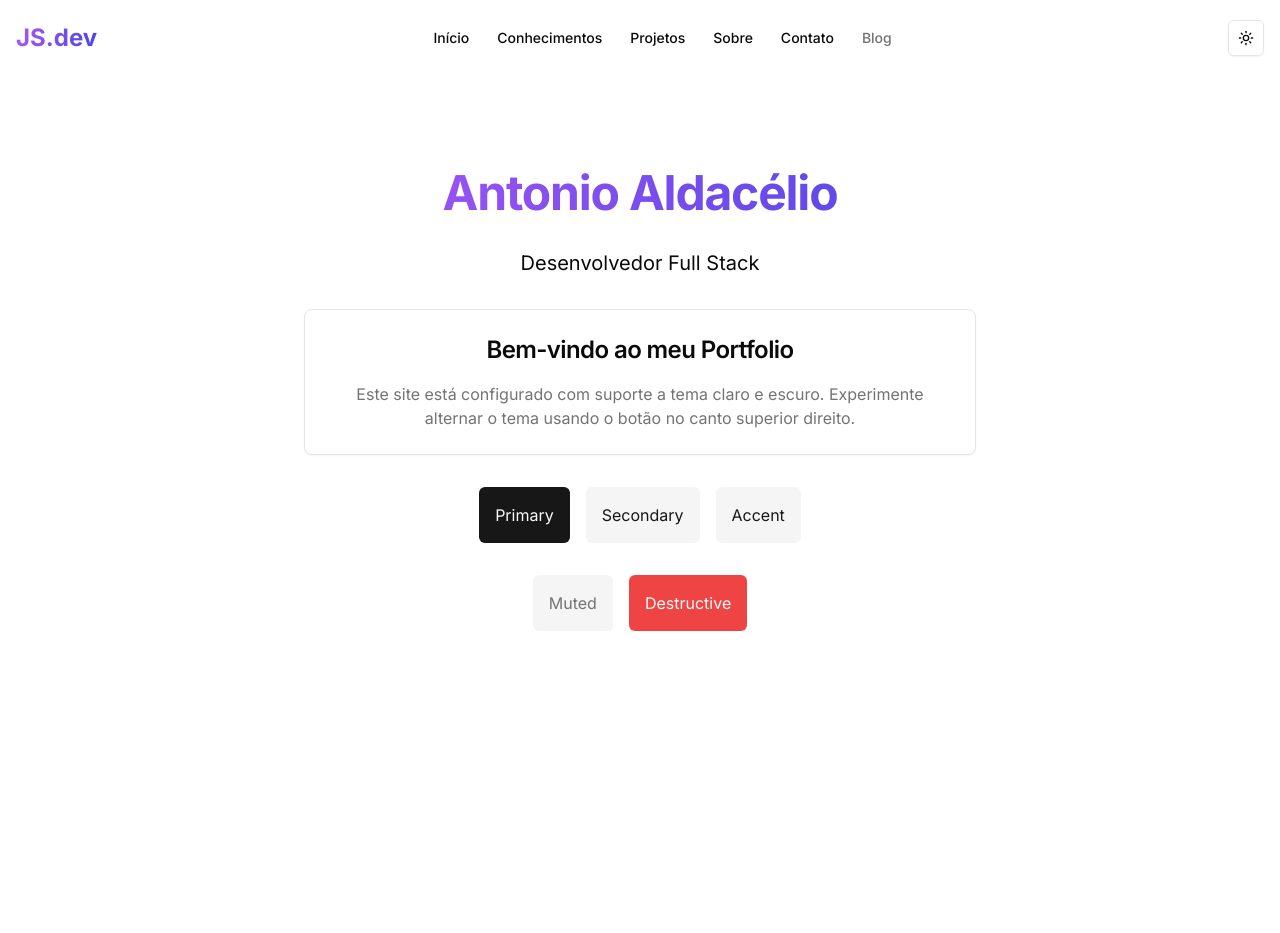
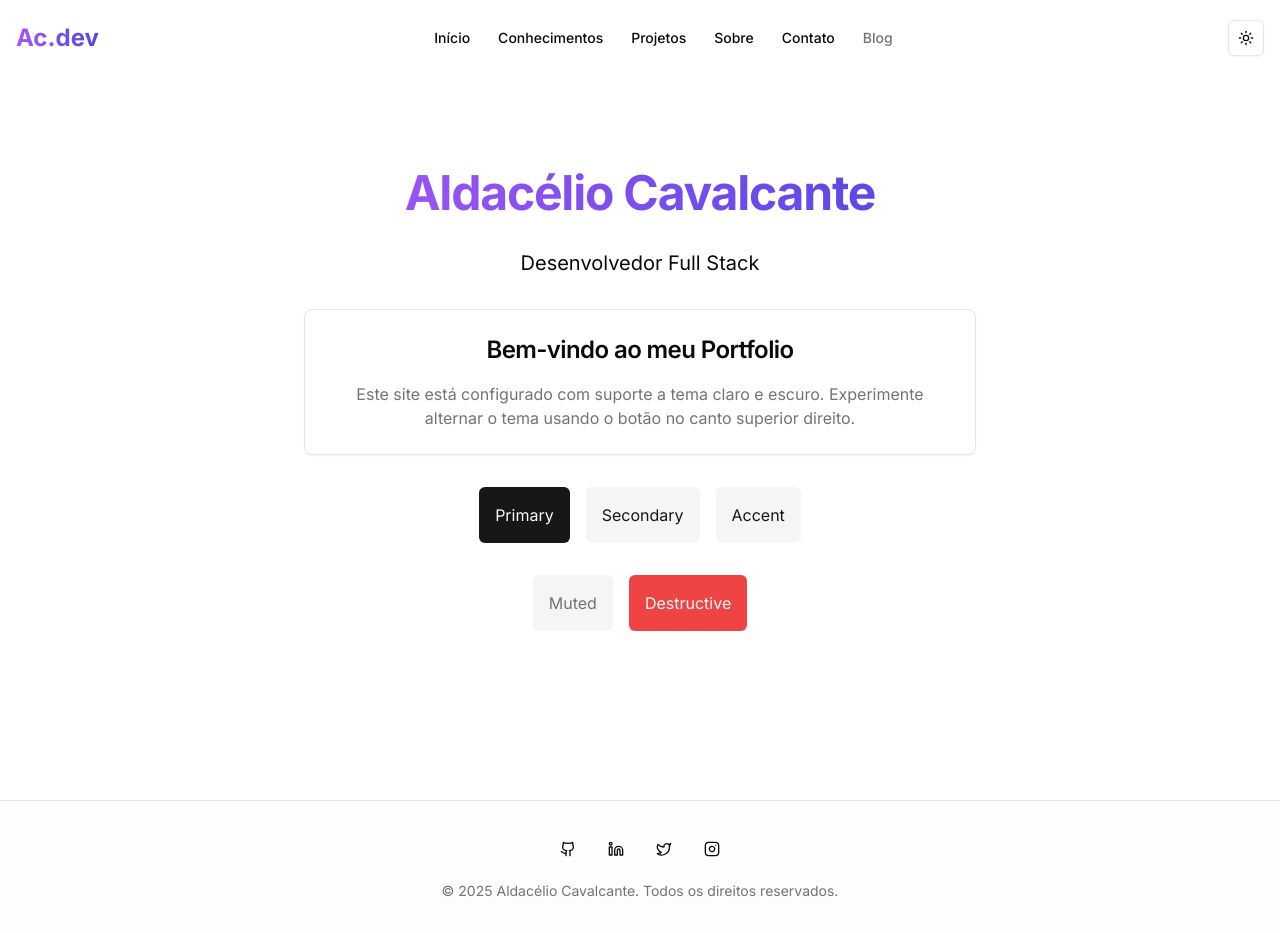
Before and after one commit to Aldacelio/meu-portfolio, a Next.js app in the folder frontend/: page / in a window 1280 px wide. Before the commit the page ends 800 px from the top, so only its background shows below. Built offline with nearby package versions, Linux system fonts and the light colour scheme.

Commit message:
feat: implement footer and update layout

```diff
--- a/frontend/app/layout.tsx
+++ b/frontend/app/layout.tsx
@@ -8,8 +8,8 @@ import Footer from "@/components/footer";
 const inter = Inter({ subsets: ["latin"] })
 
 export const metadata: Metadata = {
-  title: "Antonio Aldacélio | Desenvolvedor Full Stack",
-  description: "Portfolio de Antonio Aldacélio, desenvolvedor Full Stack especializado em React, Next.js e Java.",
+  title: "Aldacélio Cavalcante | Desenvolvedor Full Stack",
+  description: "Portfolio de Aldacélio Cavalcante, desenvolvedor Full Stack especializado em React, Next.js e Java.",
 }
 
 export default function RootLayout({
@@ -31,6 +31,7 @@ export default function RootLayout({
             <main className="flex-grow">
               {children}
             </main>
+            <Footer />
           </div>
         </ThemeProvider>
       </body>
--- a/frontend/app/page.tsx
+++ b/frontend/app/page.tsx
@@ -3,7 +3,7 @@ export default function Home() {
     <div className="flex min-h-screen flex-col items-center justify-center p-4 md:p-24">
       <div className="max-w-2xl w-full text-center space-y-8">
         <h1 className="text-4xl md:text-5xl font-bold bg-clip-text text-transparent bg-gradient-to-r from-purple-500 to-indigo-600">
-          Antonio Aldacélio
+          Aldacélio Cavalcante
         </h1>
 
         <p className="text-xl text-foreground">
--- /dev/null
+++ b/frontend/components/footer.tsx
@@ -0,0 +1,39 @@
+import { Button } from "@/components/ui/button"
+import { Github, Linkedin, Twitter, Instagram } from 'lucide-react'
+
+export default function Footer() {
+  return (
+    <footer className="bg-muted/20 border-t">
+      <div className="container px-4 mx-auto py-8">
+        <div className="flex flex-col items-center justify-center space-y-4">
+          <div className="flex space-x-4">
+            <Button variant="ghost" size="icon" asChild className="h-8 w-8">
+              <a href="https://github.com/username" target="_blank" rel="noopener noreferrer" aria-label="GitHub">
+                <Github className="h-4 w-4" />
+              </a>
+            </Button>
+            <Button variant="ghost" size="icon" asChild className="h-8 w-8">
+              <a href="https://linkedin.com/in/username" target="_blank" rel="noopener noreferrer" aria-label="LinkedIn">
+                <Linkedin className="h-4 w-4" />
+              </a>
+            </Button>
+            <Button variant="ghost" size="icon" asChild className="h-8 w-8">
+              <a href="https://twitter.com/username" target="_blank" rel="noopener noreferrer" aria-label="Twitter">
+                <Twitter className="h-4 w-4" />
+              </a>
+            </Button>
+            <Button variant="ghost" size="icon" asChild className="h-8 w-8">
+              <a href="https://instagram.com/username" target="_blank" rel="noopener noreferrer" aria-label="Instagram">
+                <Instagram className="h-4 w-4" />
+              </a>
+            </Button>
+          </div>
+
+          <p className="text-sm text-muted-foreground">
+            © {new Date().getFullYear()} Aldacélio Cavalcante. Todos os direitos reservados.
+          </p>
+        </div>
+      </div>
+    </footer>
+  )
+}
--- a/frontend/components/navbar.tsx
+++ b/frontend/components/navbar.tsx
@@ -50,7 +50,7 @@ export default function Navbar() {
             href="/"
             className="text-2xl font-bold bg-clip-text text-transparent bg-gradient-to-r from-purple-500 to-indigo-600"
           >
-            JS.dev
+            Ac.dev
           </Link>
 
           <nav className="hidden md:flex items-center space-x-1">
```
